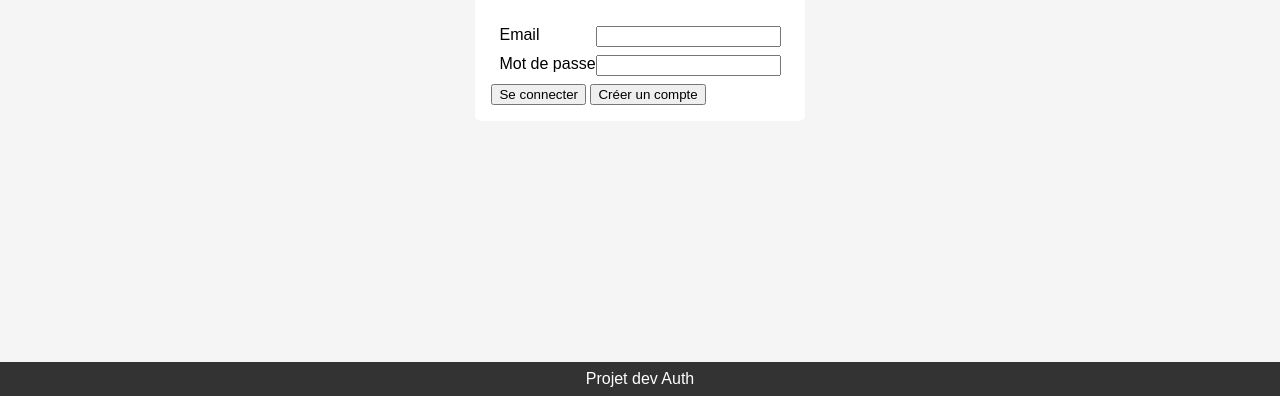
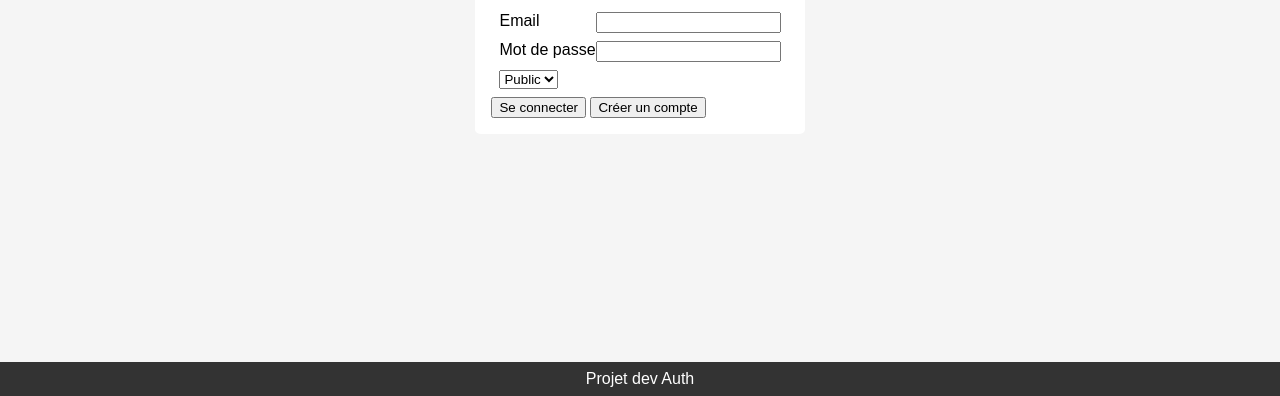
Before and after one commit to MaelJansen/Projet_Authentification, a website: page public/register_form.html in a window 1280 px wide. Shown: the part 404-800 px from the top of the page. Drawn offline with Linux system fonts and the light colour scheme; no server answers.

Commit message:
Ajout du choix de status pour les blogs

```diff
--- a/index.js
+++ b/index.js
@@ -94,13 +94,11 @@ app.get("/register", (req, res) => {
 });
 
 app.post("/register", (req, res) => {
-  console.log("Enregistrement");
   const mail = req.body.mail;
   const password = req.body.password;
   console.log(mail, password);
   const user = userCache.users.find((user) => user.email === mail);
   if (user) {
-    console.log("L'utilisateur existe déjà");
     return res.status(400).send("L'utilisateur existe déjà");
   }
   userCache.users.push({ email: mail, password: password, active2AF: false });
@@ -110,7 +108,7 @@ app.post("/register", (req, res) => {
     author: mail,
     title: "",
     content: "",
-    status: "public",
+    status: req.body.status,
   });
   fs.writeFileSync(filePathBlog, JSON.stringify(blogCache));
   res.redirect("/login");
@@ -224,7 +222,6 @@ app.get("/pubicBlogs", (req, res) => {
 
 app.get("/privateBlogs", isAuthenticated, (req, res) => {
   loadBlogsCache();
-  //const privateBlogs = blogs.blogs.filter((blog) => blog.status === "privé");
   const privateBlogs = blogCache.blogs.filter(
     (blog) => blog.status === "privé"
   );
--- a/public/register_form.html
+++ b/public/register_form.html
@@ -23,6 +23,12 @@
                 <label for="password">Mot de passe</label>
                 <input type="password" id="password" name="password" required />
               </div>
+              <div class="login-form-entity">
+                <select id="status" name="status">
+                  <option value="public" selected>Public</option>
+                  <option value="privé">Privé</option>
+                </select>
+              </div>
               <div>
                 <button type="button" onclick="getLoginForm()">
                   Se connecter
```
